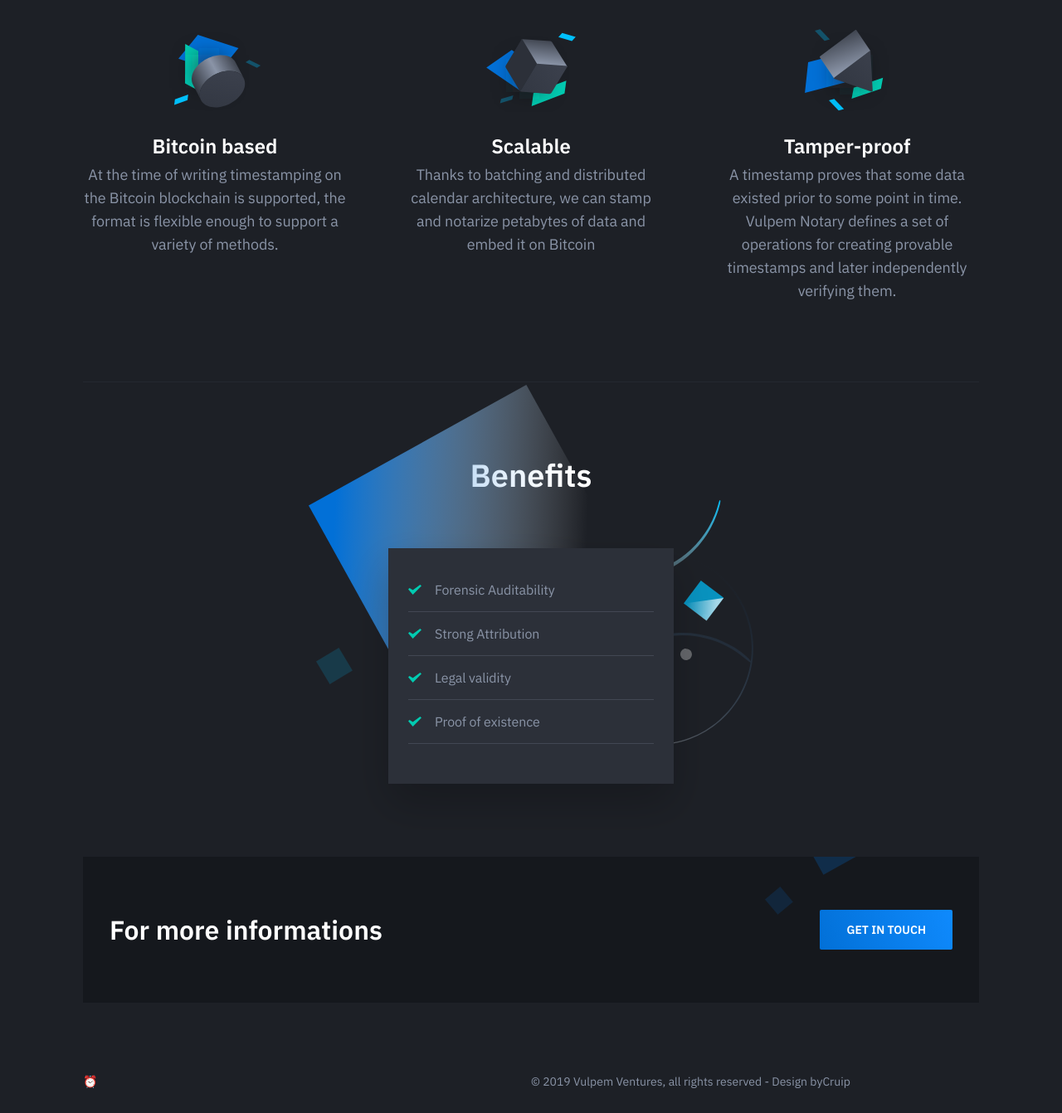
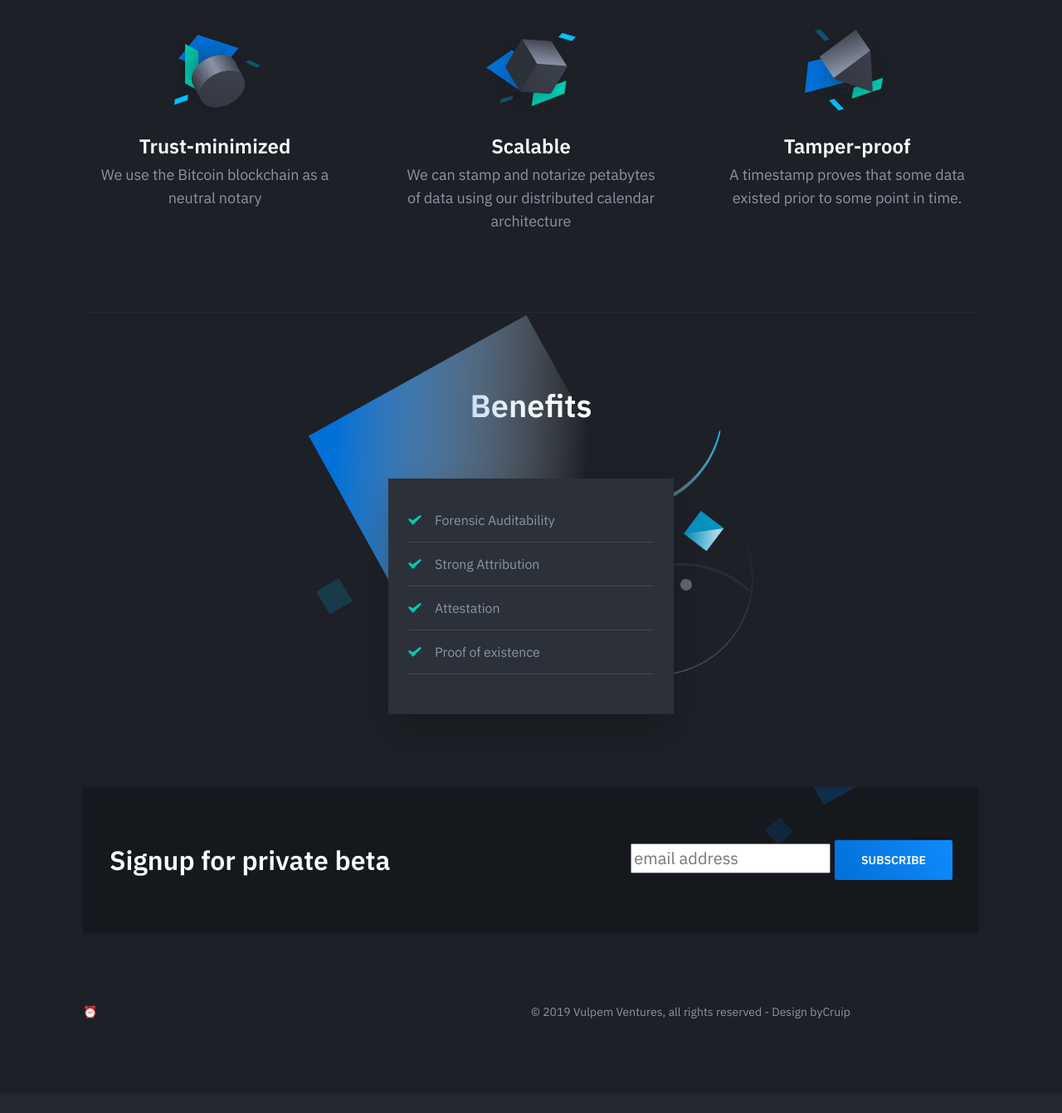
Before and after one commit to vulpemventures/notary.vulpem.com, a website built with Parcel: page src/index.html in a window 1280 px wide. Shown: the part 711-2053 px from the top of the page at 83% size. After the commit the page ends 2030 px from the top, so only its background shows below. Built offline with nearby package versions, Linux system fonts and the light colour scheme.

Commit message:
New copy

```diff
--- a/src/index.html
+++ b/src/index.html
@@ -36,9 +36,16 @@
           <div class="hero-inner">
             <div class="hero-copy">
               <h1 class="hero-title mt-0">Vulpem Notary</h1>
-              <p class="hero-paragraph">Blockchain-based notary service for indisputable time chain of distributed database
-                changes.</p>
-              <div class="hero-cta"><a class="button button-primary" href="#features">Read more</a></div>
+              <p class="hero-paragraph"> We provide a blockchain-based notary agent that tracks and maintains an
+                indisputable and verifiable history of your database
+                changes over time. </p>
+              <p>
+              </p>
+              <div class="hero-cta">
+                <a class="button button-primary" href="#cta">Get early access</a>
+                <a class="button button-info" href="#features">Read more</a>
+              </div>
+
             </div>
             <div class="hero-figure anime-element">
               <svg class="placeholder" width="528" height="396" viewBox="0 0 528 396">
@@ -68,8 +75,8 @@
                   <div class="feature-icon">
                     <img src="images/feature-icon-01.svg" alt="Feature 01">
                   </div>
-                  <h4 class="feature-title mt-24">Bitcoin based</h4>
-                  <p class="text-sm mb-0">At the time of writing timestamping on the Bitcoin blockchain is supported, the format is flexible enough to support a variety of methods. </p>
+                  <h4 class="feature-title mt-24">Trust-minimized</h4>
+                  <p class="text-sm mb-0">We use the Bitcoin blockchain as a neutral notary</p>
                 </div>
               </div>
               <div class="feature text-center is-revealing">
@@ -78,7 +85,8 @@
                     <img src="images/feature-icon-02.svg" alt="Feature 02">
                   </div>
                   <h4 class="feature-title mt-24">Scalable</h4>
-                  <p class="text-sm mb-0">Thanks to batching and distributed calendar architecture, we can stamp and notarize petabytes of data and embed it on Bitcoin</p>
+                  <p class="text-sm mb-0">We can stamp and
+                    notarize petabytes of data using our distributed calendar architecture</p>
                 </div>
               </div>
               <div class="feature text-center is-revealing">
@@ -87,7 +95,7 @@
                     <img src="images/feature-icon-03.svg" alt="Feature 03">
                   </div>
                   <h4 class="feature-title mt-24">Tamper-proof</h4>
-                  <p class="text-sm mb-0">A timestamp proves that some data existed prior to some point in time. Vulpem Notary defines a set of operations for creating provable timestamps and later independently verifying them.</p>
+                  <p class="text-sm mb-0">A timestamp proves that some data existed prior to some point in time. </p>
                 </div>
               </div>
             </div>
@@ -113,7 +121,7 @@
                         <span>Strong Attribution</span>
                       </li>
                       <li>
-                        <span>Legal validity</span>
+                        <span>Attestation</span>
                       </li>
                       <li>
                         <span>Proof of existence</span>
@@ -127,12 +135,26 @@
         </div>
       </section>
 
-      <section class="cta section">
+      <section id="cta" class="cta section">
         <div class="container">
           <div class="cta-inner section-inner">
-            <h3 class="section-title mt-0">For more informations</h3>
+            <h3 class="section-title mt-0"> Signup for private beta </h3>
             <div class="cta-cta">
-              <a class="button button-primary button-wide-mobile" href="mailto:info@vulpem.com">Get in touch</a>
+              <form
+                action="https://vulpem.us19.list-manage.com/subscribe/post?u=0f77d1f2fcbf85de537d9a6a3&amp;id=ed5c5319fa"
+                method="post" id="mc-embedded-subscribe-form" name="mc-embedded-subscribe-form"
+                target="_blank" novalidate>
+                <input type="email" value="" name="EMAIL" id="mce-EMAIL" placeholder="email address" required>
+                <!-- real people should not fill this in and expect good things - do not remove this or risk form bot signups-->
+                <div style="position: absolute; left: -5000px;" aria-hidden="true">
+                  <input type="text" name="b_0f77d1f2fcbf85de537d9a6a3_ed5c5319fa" tabindex="-1" value="">
+                </div>
+
+                <button type="submit" name="subscribe" id="mc-embedded-subscribe"
+                  class="button button-primary button-wide-mobile"> Subscribe </button>
+              </form>
+
+
             </div>
           </div>
         </div>
@@ -149,7 +171,7 @@
           </div>
 
           <div class="footer-copyright">&copy; 2019 Vulpem Ventures, all rights reserved -
-            Design by <a href="https://cruip.com" target="_blank">Cruip</a>
+            Design by <a href="https://cruip.com" target="_blank"> Cruip</a>
           </div>
         </div>
     </footer>
```
Also changed, not shown: src/images/logo.svg (deleted).
